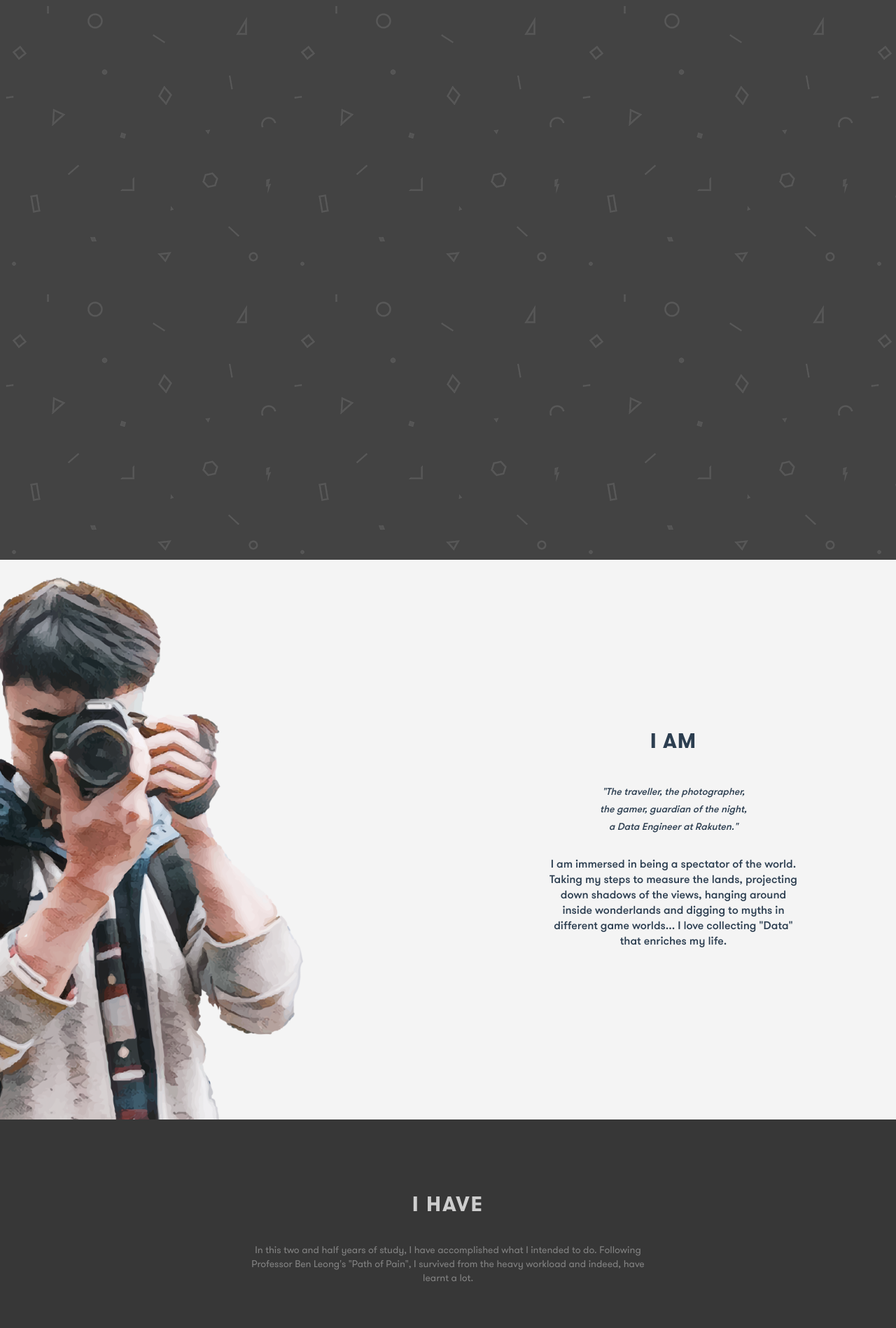
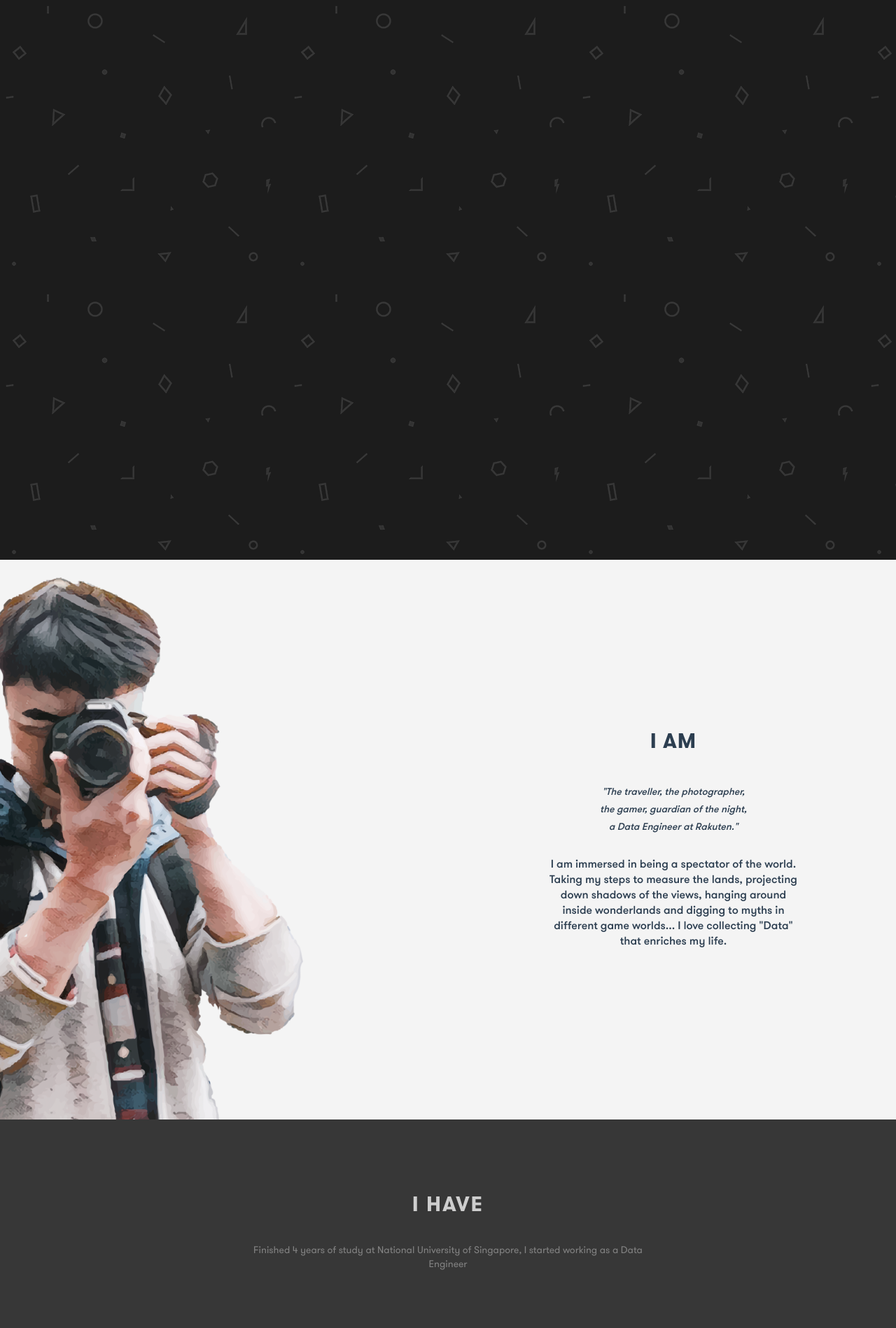
Before and after one commit to billstark/personal-site, a Vue app: page /#/main/about in a window 1280 px wide. Shown: the top 1898 px of the page at 70% size. Built offline with nearby package versions, Linux system fonts and the light colour scheme; what vue-resource would draw is missing.

Commit message:
try ls modules bin 3

```diff
--- a/src/components/about/About.vue
+++ b/src/components/about/About.vue
@@ -66,7 +66,7 @@ export default {
 
 // for top banner
 .top-banner {
-  background-color: $keshizumi;
+  background-color: $sumi;
 
   &::before {
     content: "";
--- a/src/components/about/parts/Abilities.vue
+++ b/src/components/about/parts/Abilities.vue
@@ -7,9 +7,7 @@
       <div class="body">
         <div class="summary">
           <p>
-            In this two and half years of study, I have accomplished what I intended to do. Following
-            Professor Ben Leong's "Path of Pain", I survived from the heavy workload and indeed, have
-            learnt a lot.
+            Finished 4 years of study at National University of Singapore, I started working as a Data Engineer
           </p>
         </div>
         <div class="accomplishments">
```
Also changed, not shown: 1 other file (tests, documents, lock files or other folders).
